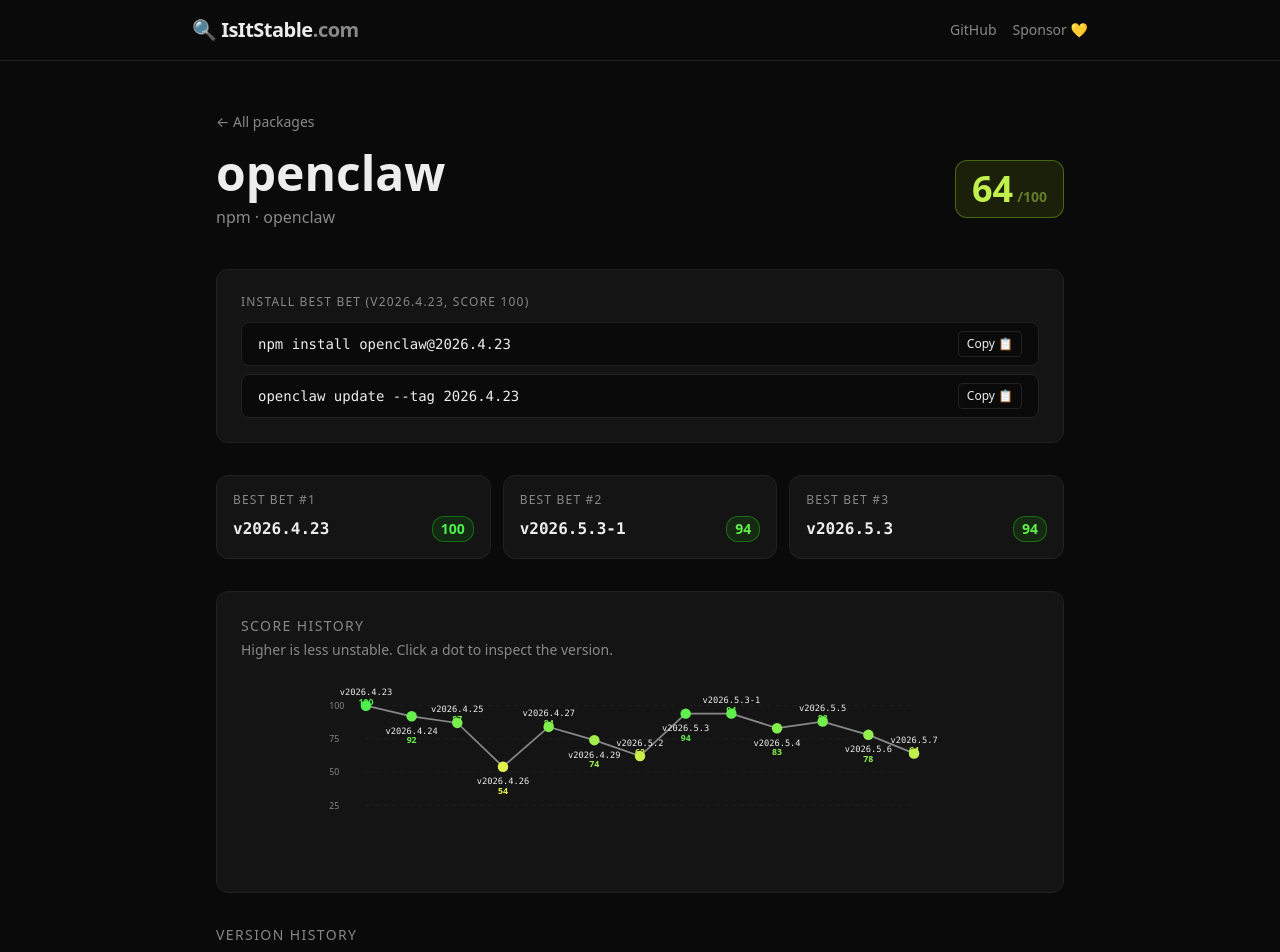
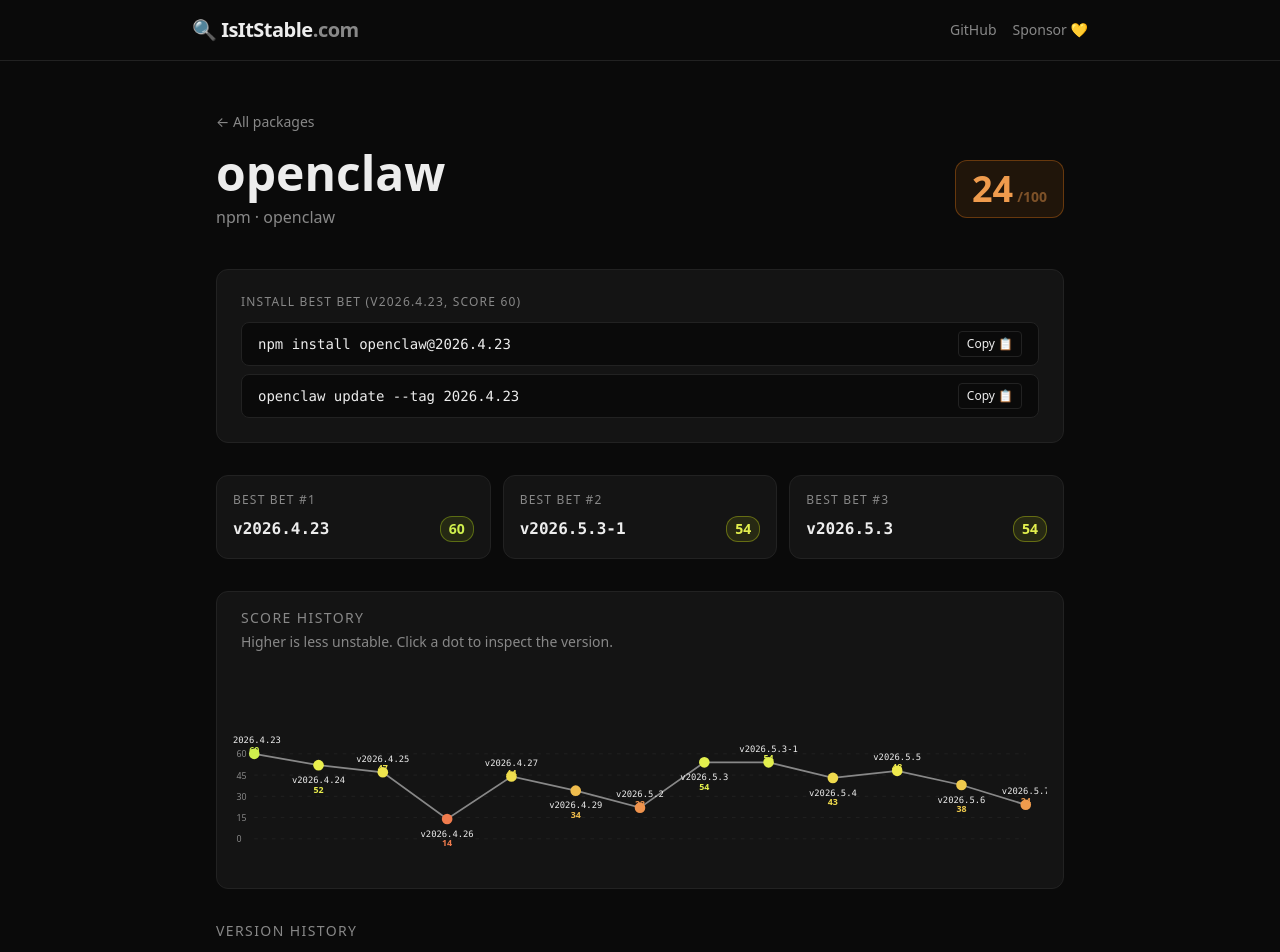
Before and after one commit to exisz/IsItStable, a Next.js app: page /openclaw in a window 1280 px wide. Shown: the top 952 px of the page. Built offline with nearby package versions, Linux system fonts and the light colour scheme.

Commit message:
feat: rebase stability score to 60
Also tighten score history chart padding so the graph uses the card width better.

```diff
--- a/data/packages.json
+++ b/data/packages.json
@@ -231,8 +231,8 @@
       ],
       "stabilityScore": {
         "schemaVersion": "isitstable:v1",
-        "baseScore": 100,
-        "score": 64,
+        "baseScore": 60,
+        "score": 24,
         "verdict": "no",
         "votePenalty": 0,
         "evidencePenalty": 36,
--- a/data/sponsors.json
+++ b/data/sponsors.json
@@ -8,6 +8,8 @@
   {
     "name": "dream zhao",
     "url": "https://github.com/Dts0",
-    "avatarUrl": "https://avatars.githubusercontent.com/u/33719983?u=8118f8645a1542a8b1320af8bb7c97567ef6b47d&v=4"
+    "avatarUrl": "https://avatars.githubusercontent.com/u/33719983?u=8118f8645a1542a8b1320af8bb7c97567ef6b47d&v=4",
+    "tier": "$1 one time",
+    "monthlyPriceInDollars": 1
   }
 ]
--- a/src/components/ScoreTrend.tsx
+++ b/src/components/ScoreTrend.tsx
@@ -6,10 +6,10 @@ export function ScoreTrend({ versions, packageSlug }: { versions: VersionIssue[]
   const points = versions.slice().reverse();
   if (points.length === 0) return null;
 
-  const width = 720;
+  const width = 920;
   const height = 220;
-  const padX = 46;
-  const padY = 34;
+  const padX = 24;
+  const padY = 30;
   const plotW = width - padX * 2;
   const plotH = height - padY * 2;
   const coords = points.map((v, index) => {
@@ -20,16 +20,16 @@ export function ScoreTrend({ versions, packageSlug }: { versions: VersionIssue[]
   const line = coords.map((p) => `${p.x.toFixed(1)},${p.y.toFixed(1)}`).join(" ");
 
   return (
-    <section className="border border-[var(--color-border)] rounded-xl p-6 mb-8 bg-[var(--color-card)]">
-      <div className="flex items-end justify-between gap-4 mb-4">
+    <section className="border border-[var(--color-border)] rounded-xl p-3 sm:p-4 mb-8 bg-[var(--color-card)]">
+      <div className="flex items-end justify-between gap-4 mb-3 px-2">
         <div>
           <h2 className="text-sm uppercase tracking-widest text-[var(--color-muted)]">Score history</h2>
           <p className="text-sm text-[var(--color-muted)] mt-1">Higher is less unstable. Click a dot to inspect the version.</p>
         </div>
       </div>
       <div className="overflow-x-auto">
-        <svg viewBox={`0 0 ${width} ${height}`} className="min-w-[620px] w-full h-48" role="img" aria-label="Version score trend">
-          {[25, 50, 75, 100].map((tick) => {
+        <svg viewBox={`0 0 ${width} ${height}`} className="min-w-[760px] w-full h-52" role="img" aria-label="Version score trend">
+          {[0, 15, 30, 45, 60].map((tick) => {
             const y = padY + (1 - tick / 100) * plotH;
             return (
               <g key={tick}>
--- a/src/lib/stability.ts
+++ b/src/lib/stability.ts
@@ -70,7 +70,7 @@ function normalizeStabilityScore(raw: unknown, thumbsUp: number, thumbsDown: num
     }];
   });
 
-  const baseScore = Number(raw.baseScore ?? 100);
+  const baseScore = Number(raw.baseScore ?? 60);
   const votePenalty = computeVotePenalty(thumbsUp, thumbsDown);
   const evidencePenalty = evidence.reduce((sum, item) => sum + item.penalty, 0);
   const score = computeScore(baseScore, evidencePenalty, votePenalty);
@@ -110,8 +110,8 @@ export function fallbackStabilityScore(thumbsUp: number, thumbsDown: number, ver
   const votePenalty = computeVotePenalty(thumbsUp, thumbsDown);
   return {
     schemaVersion: "isitstable:v1",
-    baseScore: 100,
-    score: computeScore(100, 0, votePenalty),
+    baseScore: 60,
+    score: computeScore(60, 0, votePenalty),
     verdict,
     votePenalty,
     evidencePenalty: 0,
```
Also changed, not shown: data/versions.json.
